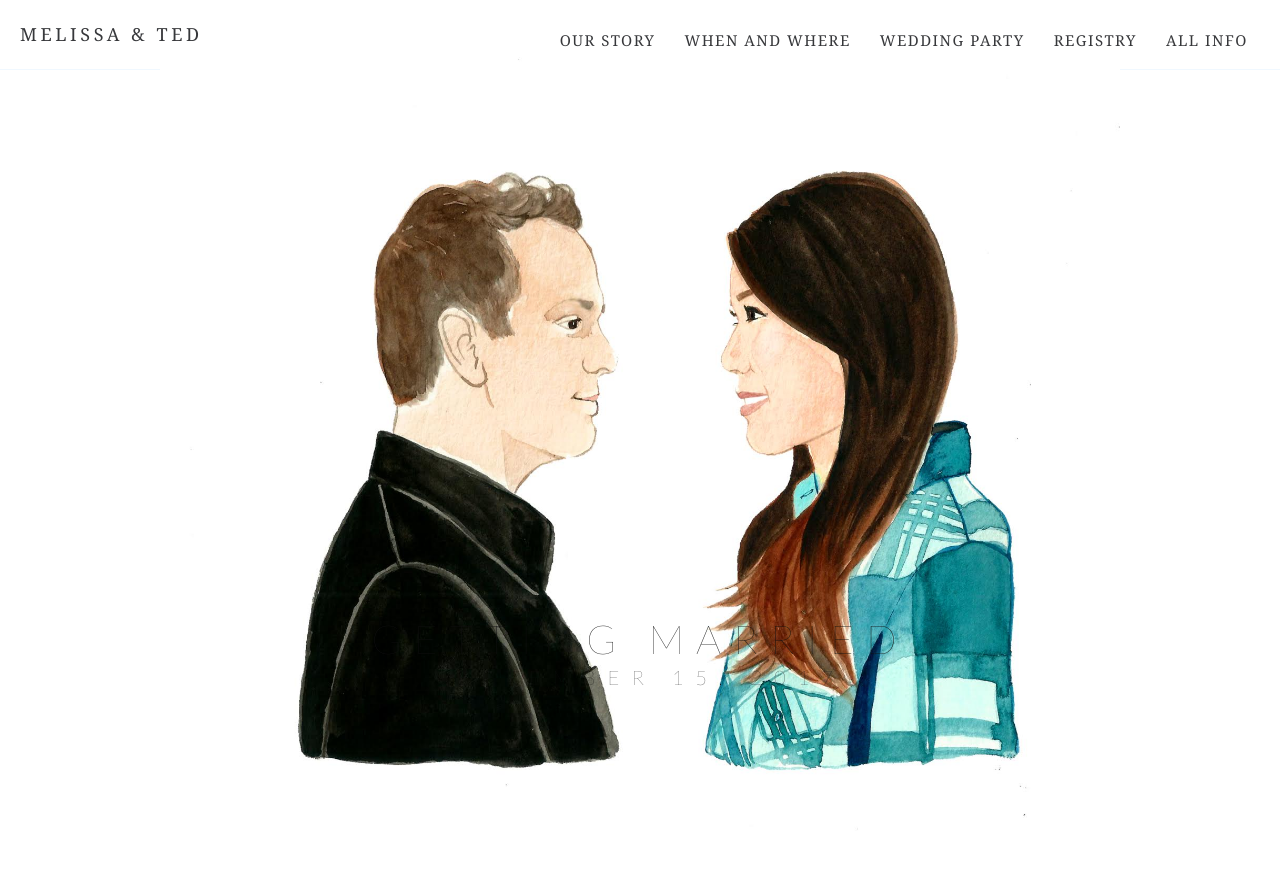
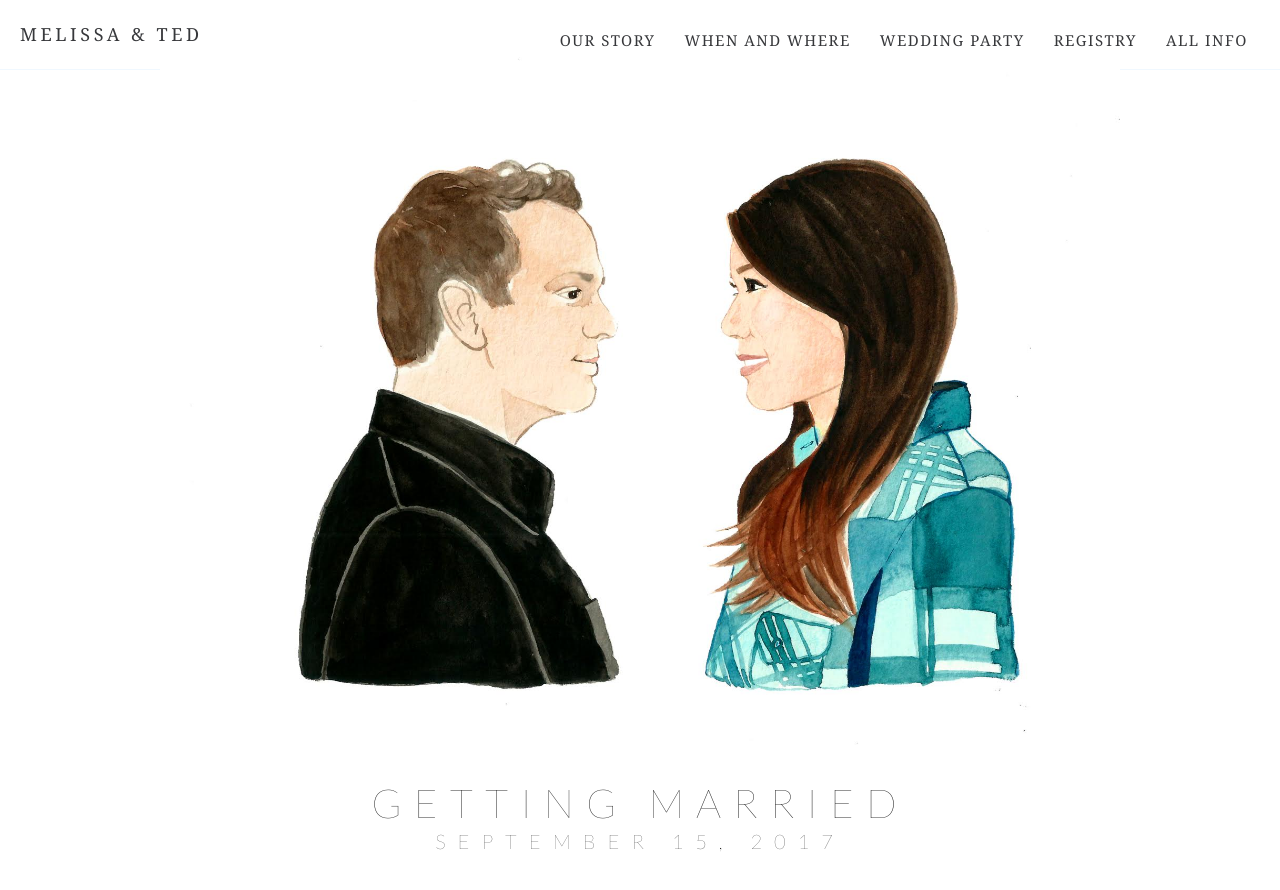
Before and after one commit to TedCleborne/TedCleborne.github.io, a Jekyll site: the page index.html, which Jekyll copies as it is, in a window 1280 px wide. Shown: the top 890 px of the page. Built offline with Jekyll 4.4.1, drawn with Linux system fonts in a browser that asks for light colours; nearby versions of some CDN libraries.

Commit message:
Footer on main page
Footer on main page

```diff
--- a/css/style_main.css
+++ b/css/style_main.css
@@ -12,7 +12,7 @@
     position: relative;
     width: 90%;
     background: url(../img/melissaandted.jpeg);
-    height: 90vh;
+    height: 80vh;
     background-size: 100% 100%;
     opacity: 1.0;
     margin-top: -1%;
@@ -60,6 +60,6 @@ h4 {
 
 @media only screen and (max-width:640px){.container{width:100%;}}
 @media only screen and (max-width:640px){.content-inner{padding-top:125%;}}
-@media only screen and (max-width:640px){h3{visibility: hidden;}}
+@media only screen and (max-width:640px){h3{visibility: hidden; line-height: 0px;}}
 @media only screen and (max-width:640px){span{display: none;}}
 @media only screen and (max-width:640px){h4:after{content:"Sep. 15, 2017";}}
--- a/index.html
+++ b/index.html
@@ -33,12 +33,12 @@
     </header>
     <div class="main">
         <div class="container">
-            <div class="content-inner">
-                <h3>Getting Married</h3>
-                <h4><span>September 15, 2017</span></h4>
-            </div>
         </div>
     </div>
+    <footer id="footer">
+            <h3>Getting Married</h3>
+            <h4><span>September 15, 2017</span></h4>
+    </footer>
     <script src="https://ajax.googleapis.com/ajax/libs/jquery/1.8.3/jquery.min.js"></script>
     <script type="text/javascript" src="js/my.js"></script>
     </body>
```
